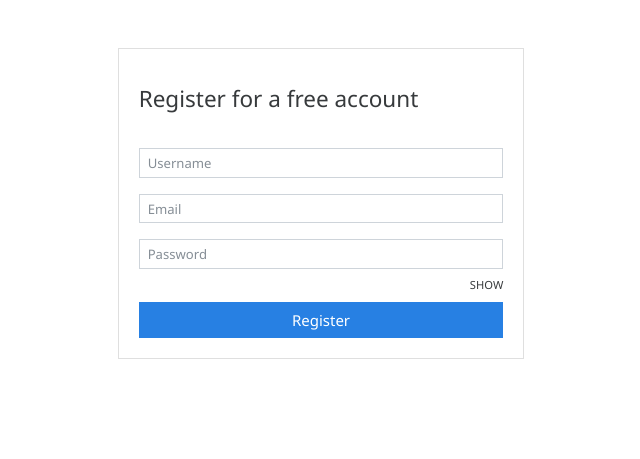
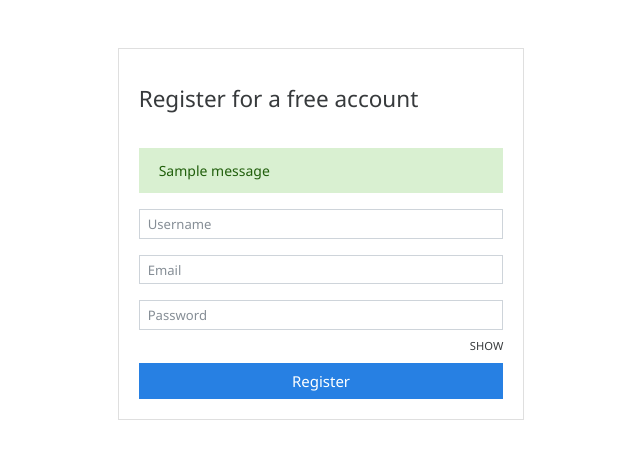
Before and after one commit to Askarikus/web_service_expences_and_incomes, a Django app: page /authentication/register in a window 1280 px wide. Shown: the top 459 px of the page, without its empty margins (319-959 px from the left). Run offline with Django 4.2, Linux system fonts and the light colour scheme; tables that the repository leaves empty hold one stand-in row (values such as "Sample post"); one stand-in notice (Sample message) is shown; some libraries are stand-ins or nearby versions.

Commit message:
#11 How to Configure the messages Alert System

```diff
--- a/expenses_and_incomes/authentication/views.py
+++ b/expenses_and_incomes/authentication/views.py
@@ -1,3 +1,4 @@
+from django.contrib import messages
 from django.http import JsonResponse
 from django.contrib.auth.models import User
 from django.shortcuts import render
@@ -31,3 +32,10 @@ class UsernameValidationView(View):
 class RegistrationView(View):
     def get(self, request):
         return render(request, 'authentication/register.html')
+
+    def post(self, request):
+        messages.success(request, 'success message')
+        messages.warning(request, 'success message')
+        messages.info(request, 'success message')
+        messages.error(request, 'success message')
+        return render(request, 'authentication/register.html')
--- a/expenses_and_incomes/expenses_and_incomes/settings.py
+++ b/expenses_and_incomes/expenses_and_incomes/settings.py
@@ -13,6 +13,8 @@ import os
 from pathlib import Path
 
 # Build paths inside the project like this: BASE_DIR / 'subdir'.
+from django.contrib import messages
+
 BASE_DIR = Path(__file__).resolve().parent.parent
 
 
@@ -128,3 +130,7 @@ STATIC_ROOT = os.path.join(BASE_DIR, '/static')
 # https://docs.djangoproject.com/en/4.0/ref/settings/#default-auto-field
 
 DEFAULT_AUTO_FIELD = 'django.db.models.BigAutoField'
+
+MESSAGE_TAGS = {
+    messages.ERROR: 'danger'
+}
--- a/expenses_and_incomes/templates/authentication/register.html
+++ b/expenses_and_incomes/templates/authentication/register.html
@@ -19,6 +19,8 @@
                         </div>
                         <form action="{% url 'register' %}" method="post">
                             {% csrf_token %}
+
+                            {% include 'partials/_messages.html' %}
                             <div class="form-group">
                                 <input type="text"
                                        name="username"
--- /dev/null
+++ b/expenses_and_incomes/templates/partials/_messages.html
@@ -0,0 +1,19 @@
+<!DOCTYPE html>
+<html lang="en">
+<head>
+    <meta charset="UTF-8">
+    <title>Title</title>
+</head>
+<body>
+  {% if messages %}
+  <div class="messages">
+      {% for message in messages %}
+      <div{% if message.tags %} class="alert alert-sm alert-{{ message.tags }}"{% endif %}>
+          {{ message }}
+      </div>
+      {% endfor %}
+  </div>
+  {% endif %}
+
+</body>
+</html>
```
